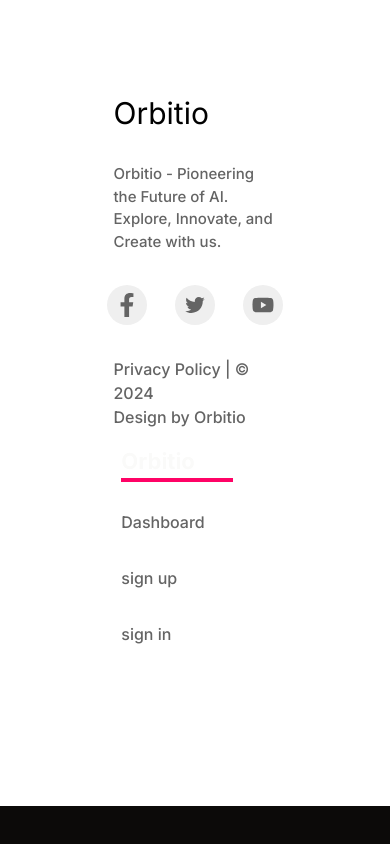
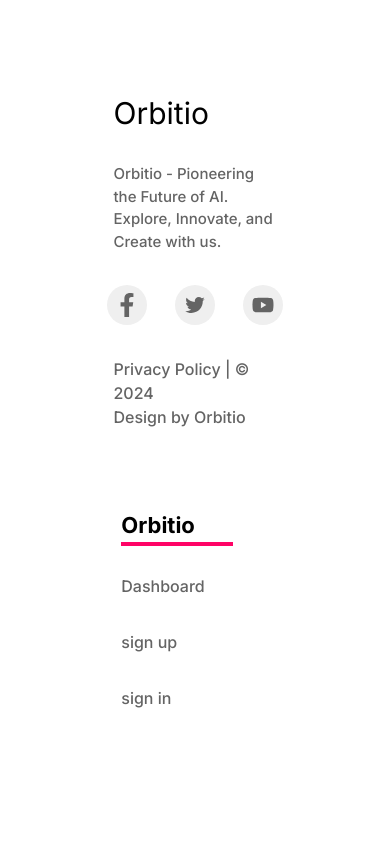
Before and after one commit to afnansiddiqui/ai-saas, a Next.js app: page / in a window 390 px wide. Shown: the part 2726-3570 px from the top of the page. Before the commit the page ends 3532 px from the top, so only its background shows below. Built offline with nearby package versions, Linux system fonts and the light colour scheme; a web font is replaced by a local one.

Commit message:
footer changes

```diff
--- a/src/components/footer.tsx
+++ b/src/components/footer.tsx
@@ -12,7 +12,7 @@ function Footer() {
     return (
         <>
             <footer className="bg-white">
-                <div className="container mx-auto  py-[10rem]">
+                <div className="container  py-[10rem]">
                     <div className="flex justify-between flex-col md:flex-row  items-center md:items-start  md:gap-[5rem] text-left">
                         <div className="flex flex-col w-1/2 md:p-0 py-4 gap-8">
                             <h1 className="text-black text-3xl">Orbitio</h1>
@@ -38,14 +38,14 @@ function Footer() {
                                 Design by{" "}
                                 <a
                                     href="/"
-                                >
+                                                                  >
                                     Orbitio
                                 </a>
                             </p>
                         </div>
 
-                        <div className="flex flex-col gap-8 relative mr-16">
-                            <p className="text-[22px] font-bold footer-main">Orbitio</p>
+                        <div className="flex flex-col gap-8 relative mr-16 my-16 md:my-0">
+                            <p className="text-[22px] font-bold footer-main text-black">Orbitio</p>
 
                             <span className="top-[33px] absolute w-[7rem] h-[4px] bg-[#ff0366]"></span>
 
```
